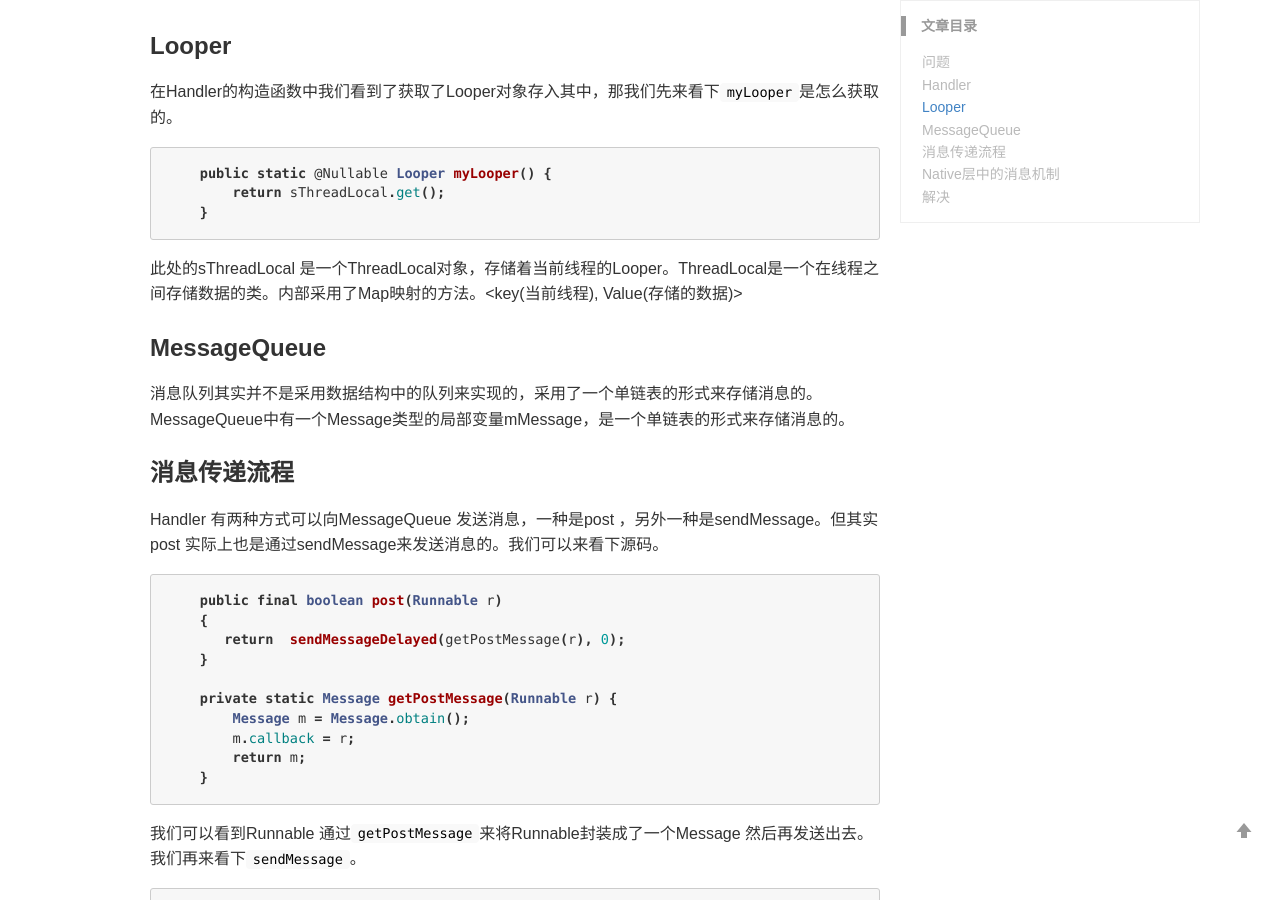
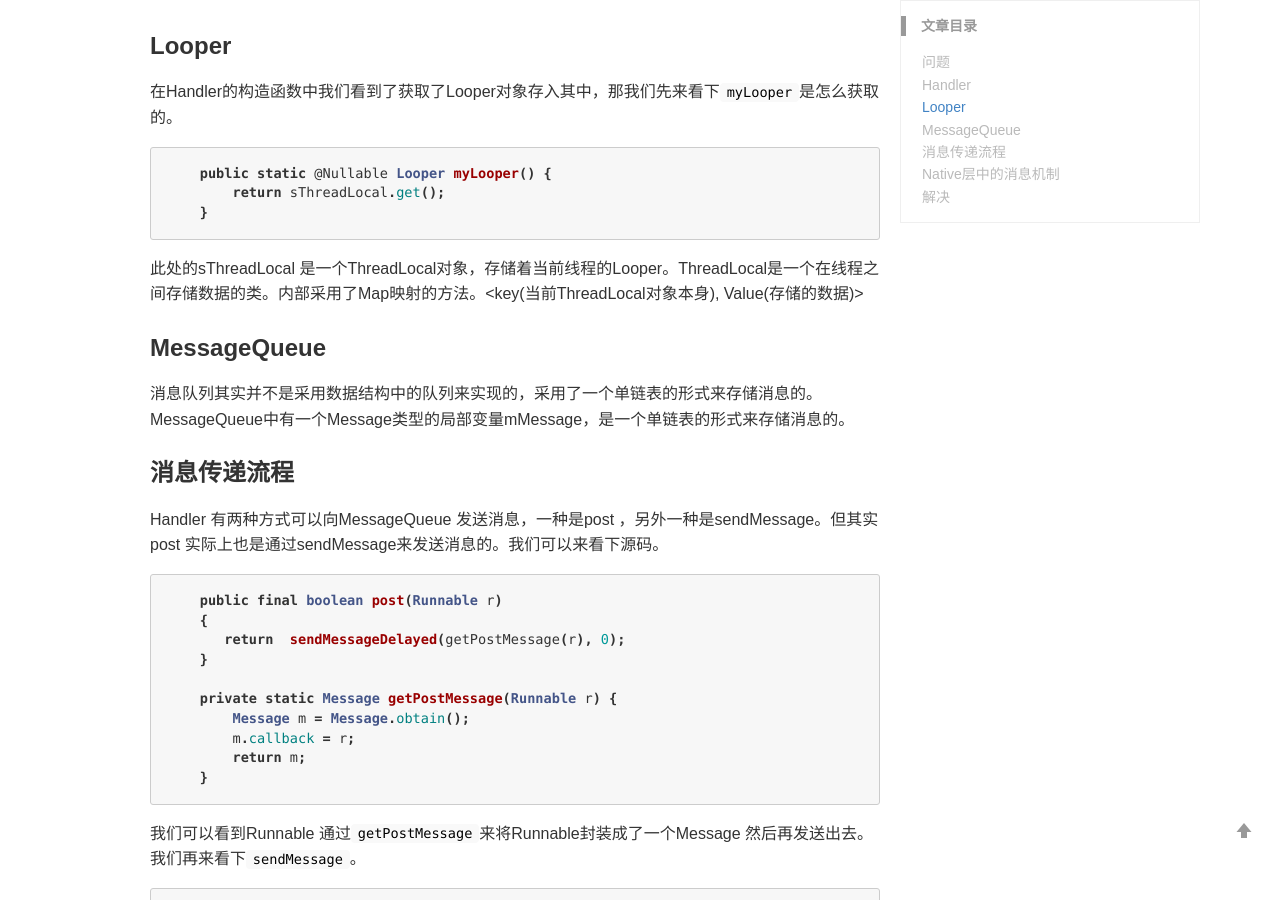
Before and after one commit to PeterXiaosa/PeterXiaosa.github.io, a Jekyll site: the page built from _posts/2019-05-29-Android消息机制.md, in a window 1280 px wide and 900 px high, scrolled down 1232 px. Built offline with Jekyll 4.4.1, drawn with Linux system fonts in a browser that asks for light colours; comment, search, counter and statistics services are not loaded; some of the changed lines change nothing that is shown.

Commit message:
1. 更新关于对ThreadLocal描写错误的地方。

````diff
--- a/_posts/2019-05-29-Android消息机制.md
+++ b/_posts/2019-05-29-Android消息机制.md
@@ -48,7 +48,7 @@ Android的消息机制主要是Handler的运行原理，弄清楚了Handler是
         return sThreadLocal.get();
     }
 ```
-此处的sThreadLocal 是一个ThreadLocal对象，存储着当前线程的Looper。ThreadLocal是一个在线程之间存储数据的类。内部采用了Map映射的方法。<key(当前线程), Value(存储的数据)>
+此处的sThreadLocal 是一个ThreadLocal对象，存储着当前线程的Looper。ThreadLocal是一个在线程之间存储数据的类。内部采用了Map映射的方法。<key(当前ThreadLocal对象本身), Value(存储的数据)>
 
 
 ### MessageQueue
````
